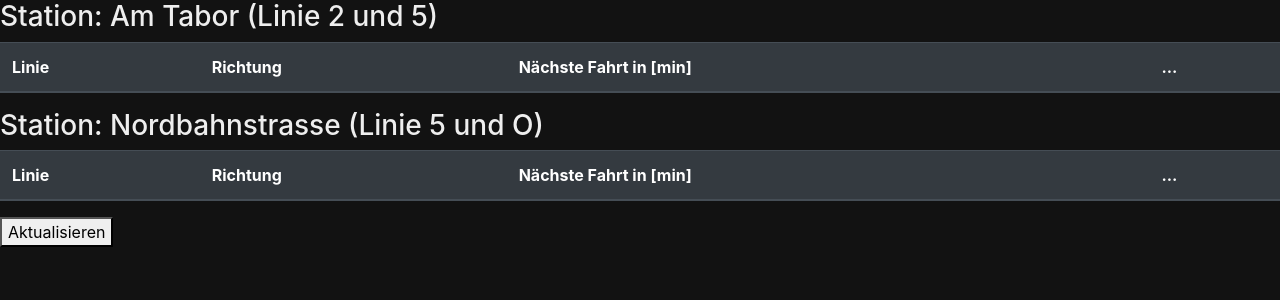
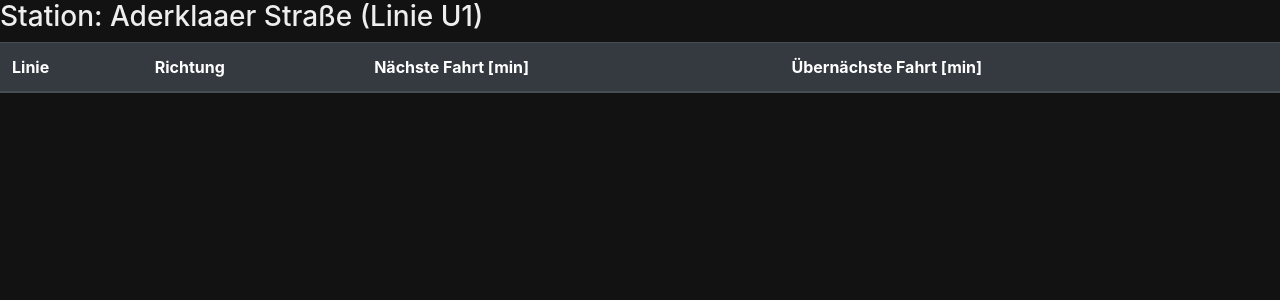
Before and after one commit to andi094/Abfahrtsmonitor, a Flask app: template templates/index.html in a window 1280 px wide. Shown: the top 300 px of the page. Run offline with Flask 2, Linux system fonts and the light colour scheme; the template is opened without the code that fills it, so the values that code supplies are empty; some web fonts are replaced.

Commit message:
Change station data

```diff
--- a/app.py
+++ b/app.py
@@ -22,15 +22,13 @@ def data():
     headers["Accept"] = "application/json"
 
 
-    # diva Am Tabor = 60200051
-    respAmTabor = requests.get("https://www.wienerlinien.at/ogd_realtime/monitor?diva=60200051&activateTrafficInfo=stoerungkurz&activateTrafficInfo=stoerunglang&activateTrafficInfo=aufzugsinfo", headers=headers)
-    respNordbahnstrasse = requests.get("https://www.wienerlinien.at/ogd_realtime/monitor?diva=60200941&activateTrafficInfo=stoerungkurz&activateTrafficInfo=stoerunglang&activateTrafficInfo=aufzugsinfo", headers=headers)
-    print(respAmTabor.text)
-    print(respNordbahnstrasse.text)
-    dataAmTabor = json.loads(respAmTabor.text)
-    dataNordbahnstrasse = json.loads(respNordbahnstrasse.text)
+    # diva Am Tabor = 60201858
+    stopData = requests.get("https://www.wienerlinien.at/ogd_realtime/monitor?diva=60201858&activateTrafficInfo=stoerungkurz&activateTrafficInfo=stoerunglang&activateTrafficInfo=aufzugsinfo", headers=headers)
+    print(stopData.text)
+    aderklaaerStrJSON = json.loads(stopData.text)
 
-    data = [dataAmTabor, dataNordbahnstrasse]
+    #data = [dataAmTabor, dataNordbahnstrasse]
+    data = aderklaaerStrJSON
     print(data)
     return render_template("index.html", data=json.dumps(data))
 
--- a/static/styles/style.css
+++ b/static/styles/style.css
@@ -1,7 +1,7 @@
 @import url("https://fonts.googleapis.com/css?family=Raleway:100,100i,200,200i,300,300i,400,400i,500,500i,600,600i,700,700i,800,800i,900,900i");
 @import url("https://fonts.googleapis.com/css?family=Overpass+Mono");
 
-.amTabor {
+.aderklaaerStrasseU1 {
   display: flex;
   margin: 0;
 }
@@ -10,11 +10,16 @@
   font-size: 1.2em;
 }
 
+.time-container {
+  display: flex;
+}
+
 /* Dark Mode styles */
 body.dark-theme {
   color: #eee;
   background: #121212;
 }
+
 body.dark-theme a {
   color: #809fff;
 }
--- a/templates/index.html
+++ b/templates/index.html
@@ -20,117 +20,56 @@
     <div id="header"></div>
 
 
-    <div id="container" class="amTabor">
-        <h3>Station: Am Tabor (Linie 2 und 5)</h3>
+    <div id="container" class="aderklaaerStrasseU1">
+        <h3>Station: Aderklaaer Straße (Linie U1)</h3>
     </div>
 
 
-    <table id="dataTableAmTabor" class="table table-striped table-dark" >
+    <table id="dataTableAderklaaerStrasse" class="table table-striped table-dark">
         <thead>
             <tr>
                 <th>Linie</th>
                 <th>Richtung</th>
-                <th>Nächste Fahrt in [min]</th>
-                <th>...</th>
+                <th>Nächste Fahrt [min]</th>
+                <th>Übernächste Fahrt [min]</th>
             </tr>
         </thead>
-        <tbody id="tableAmTabor"></tbody>
+        <tbody id="tableAderklaaerStrasse"></tbody>
     </table>
 
-    <div id="container" class="nordnahnstrasse">
-        <h3>Station: Nordbahnstrasse (Linie 5 und O)</h3>
-    </div>
-
-    <table id="dataTableNordbahnstrasse" class="table table-striped table-dark">
-        <thead>
-            <tr>
-                <th>Linie</th>
-                <th>Richtung</th>
-                <th>Nächste Fahrt in [min]</th>
-                <th>...</th>
-            </tr>
-        </thead>
-        <tbody id="tableNordbahnstrasse"></tbody>
-    </table>
-
-    <div id="time"></div>
-
-    <button onclick="refreshData()">Aktualisieren</button>
+    <div id="time" class="time-container"></div>
 
     <script>
         // reads the data from the server using Jinja2
         let data = {{ data | safe }};
         console.log("Data from the Flask Server: ");
         console.log(data);
+        console.log(data['data'].monitors[0]);
 
 
-        var dataAmTabor = [
+        var dataAderklaaerStrasse = [
             {
-                "Linie": data[0].data.monitors[0].lines[0].name,
-                "Richtung": data[0].data.monitors[0].lines[0].towards,
-                "Abfahrt1": Math.floor((new Date(data[0].data.monitors[0].lines[0].departures.departure[0].departureTime.timeReal) - new Date()) / (1000 * 60)).toString(),
-                "Abfahrt2": Math.floor((new Date(data[0].data.monitors[0].lines[0].departures.departure[1].departureTime.timeReal) - new Date()) / (1000 * 60)).toString()
+                "Linie": data['data'].monitors[0].lines[0].name,
+                "Richtung": data['data'].monitors[0].lines[0].towards,
+                "Abfahrt1": /*Math.floor((new Date(*/data['data'].monitors[0].lines[0].departures.departure[0].departureTime.countdown,//), - new Date()) / (1000 * 60)).toString(),
+                "Abfahrt2": /*Math.floor((new Date(*/data['data'].monitors[0].lines[0].departures.departure[1].departureTime.countdown//) - new Date()) / (1000 * 60)).toString()
             },
 
             {
-                "Linie": data[0].data.monitors[1].lines[0].name,
-                "Richtung": data[0].data.monitors[1].lines[0].towards,
-                "Abfahrt1": Math.floor((new Date(data[0].data.monitors[1].lines[0].departures.departure[0].departureTime.timeReal) - new Date()) / (1000 * 60)).toString(),
-                "Abfahrt2": Math.floor((new Date(data[0].data.monitors[1].lines[0].departures.departure[1].departureTime.timeReal) - new Date()) / (1000 * 60)).toString()
-            },
-
-            {
-                "Linie": data[0].data.monitors[2].lines[0].name,
-                "Richtung": data[0].data.monitors[2].lines[0].towards,
-                "Abfahrt1": Math.floor((new Date(data[0].data.monitors[2].lines[0].departures.departure[0].departureTime.timeReal) - new Date()) / (1000 * 60)).toString(),
-                "Abfahrt2": Math.floor((new Date(data[0].data.monitors[2].lines[0].departures.departure[1].departureTime.timeReal) - new Date()) / (1000 * 60)).toString()
-            },
-
-            {
-                "Linie": data[0].data.monitors[3].lines[0].name,
-                "Richtung": data[0].data.monitors[3].lines[0].towards,
-                "Abfahrt1": Math.floor((new Date(data[0].data.monitors[3].lines[0].departures.departure[0].departureTime.timeReal) - new Date()) / (1000 * 60)).toString(),
-                "Abfahrt2": Math.floor((new Date(data[0].data.monitors[3].lines[0].departures.departure[1].departureTime.timeReal) - new Date()) / (1000 * 60)).toString()
-            }
-        ]
-
-        var dataNordbahnstrasse = [
-            {
-                "Linie": data[1].data.monitors[0].lines[0].name,
-                "Richtung": data[1].data.monitors[0].lines[0].towards,
-                "Abfahrt1": Math.floor((new Date(data[1].data.monitors[0].lines[0].departures.departure[0].departureTime.timeReal) - new Date()) / (1000 * 60)).toString(),
-                "Abfahrt2": Math.floor((new Date(data[1].data.monitors[0].lines[0].departures.departure[1].departureTime.timeReal) - new Date()) / (1000 * 60)).toString()
-            },
-
-            {
-                "Linie": data[1].data.monitors[1].lines[0].name,
-                "Richtung": data[1].data.monitors[1].lines[0].towards,
-                "Abfahrt1": Math.floor((new Date(data[1].data.monitors[1].lines[0].departures.departure[0].departureTime.timeReal) - new Date()) / (1000 * 60)).toString(),
-                "Abfahrt2": Math.floor((new Date(data[1].data.monitors[1].lines[0].departures.departure[1].departureTime.timeReal) - new Date()) / (1000 * 60)).toString()
-            },
-
-            {
-                "Linie": data[1].data.monitors[2].lines[0].name,
-                "Richtung": data[1].data.monitors[2].lines[0].towards,
-                "Abfahrt1": Math.floor((new Date(data[1].data.monitors[2].lines[0].departures.departure[0].departureTime.timeReal) - new Date()) / (1000 * 60)).toString(),
-                "Abfahrt2": Math.floor((new Date(data[1].data.monitors[2].lines[0].departures.departure[1].departureTime.timeReal) - new Date()) / (1000 * 60)).toString()
-            },
-
-            {
-                "Linie": data[1].data.monitors[3].lines[0].name,
-                "Richtung": data[1].data.monitors[3].lines[0].towards,
-                "Abfahrt1": Math.floor((new Date(data[1].data.monitors[3].lines[0].departures.departure[0].departureTime.timeReal) - new Date()) / (1000 * 60)).toString(),
-                "Abfahrt2": Math.floor((new Date(data[1].data.monitors[3].lines[0].departures.departure[1].departureTime.timeReal) - new Date()) / (1000 * 60)).toString()
+                "Linie": data['data'].monitors[1].lines[0].name,
+                "Richtung": data['data'].monitors[1].lines[0].towards,
+                "Abfahrt1": data['data'].monitors[1].lines[0].departures.departure[0].departureTime.countdown,
+                "Abfahrt2": data['data'].monitors[1].lines[0].departures.departure[1].departureTime.countdown
             }
         ]
 
         document.getElementById("header").innerHTML = "<img src='https://play-lh.googleusercontent.com/r342hitqOFjStwAhRFP8-KosAVepIDU3xAc-9NadGUlP80-3TkCBDsty8N3SqKUsIQ=s180' height=50/> Abfahrtsmonitor";
         document.getElementById("header").style.fontSize = "150%";
         console.log("Parsed data object: ");
-        console.log(dataAmTabor);
+        console.log(dataAderklaaerStrasse);
 
         console.log("Abfahrtszeit von data object: ");
-        console.log(new Date(data[0].data.monitors[0].lines[0].departures.departure[0].departureTime.timeReal));
+        console.log(new Date(data['data'].monitors[0].lines[0].departures.departure[0].departureTime.timeReal));
 
         function loadTableData(items, container) {
             const table = document.getElementById(container);
@@ -148,8 +87,7 @@
             });
         }
 
-        loadTableData(dataAmTabor, "tableAmTabor");
-        loadTableData(dataNordbahnstrasse, "tableNordbahnstrasse");
+        loadTableData(dataAderklaaerStrasse, "tableAderklaaerStrasse");
 
         function checkTime(i) {
             if (i < 10) {
@@ -167,13 +105,19 @@
             m = checkTime(m);
             s = checkTime(s);
             document.getElementById('time').innerHTML = h + ":" + m + ":" + s;
-            document.getElementById("time").style.fontSize = "150%";
+            document.getElementById("time").style.fontSize = "400%";
             t = setTimeout(function () {
                 startTime()
             }, 500);
         }
         startTime();
 
+
+        // Refresh timer
+        window.setTimeout(function () {
+            window.location.reload();
+        }, 30000);
+
     </script>
 
 </body>
```
